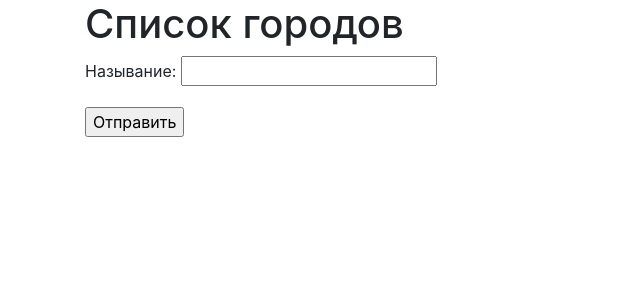
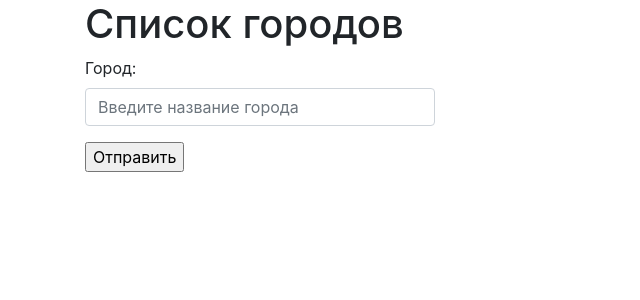
Before and after one commit to Nursultan301/Find_route, a Django app: page / in a window 1280 px wide. Shown: the part 56-356 px from the top of the page, without its empty margins (0-640 px from the left). Run offline with Django 3.2, Linux system fonts and the light colour scheme; data that the repository does not hold is empty; some libraries are stand-ins or nearby versions.

Commit message:
Updated form.py

```diff
--- a/cities/forms.py
+++ b/cities/forms.py
@@ -7,3 +7,12 @@ class CityForm(forms.ModelForm):
     class Meta:
         model = City
         fields = ('title', )
+
+        widgets = {
+            'title': forms.TextInput(attrs={'class': 'form-control',
+                                            'placeholder': 'Введите название города'
+                                            })
+        }
+        labels = {
+            'title': 'Город'
+        }
--- a/templates/base.html
+++ b/templates/base.html
@@ -19,7 +19,7 @@
 
         <div class="collapse navbar-collapse" id="navbarSupportedContent">
             <ul class="navbar-nav mr-auto">
-                <li class="nav-item {% if request.path == cities_home_url  %}active{% endif %}">
+                <li class="nav-item {% if request.path == cities_home_url %}active{% endif %}">
                     <a class="nav-link" href="#">Города <span class="sr-only">(current)</span></a>
                 </li>
                 <li class="nav-item">
@@ -41,7 +41,7 @@
                     <a class="nav-link disabled" href="#" tabindex="-1" aria-disabled="true">Disabled</a>
                 </li>
             </ul>
-                <form class="form-inline my-2 my-lg-0">
+            <form class="form-inline my-2 my-lg-0">
                 <input class="form-control mr-sm-2" type="search" placeholder="Search" aria-label="Search">
                 <button class="btn btn-outline-success my-2 my-sm-0" type="submit">Search</button>
             </form>
--- a/templates/cities/index.html
+++ b/templates/cities/index.html
@@ -11,9 +11,15 @@
         </div>
     </div>
 
-    <form action="" method="post">
+    <div class="row">
+        <div class="col-md-4">
+             <form method="post">
         {% csrf_token %}
         {{ form.as_p }}
         <input type="submit" value="Отправить">
     </form>
+        </div>
+    </div>
+
+
 {% endblock content %}
```
